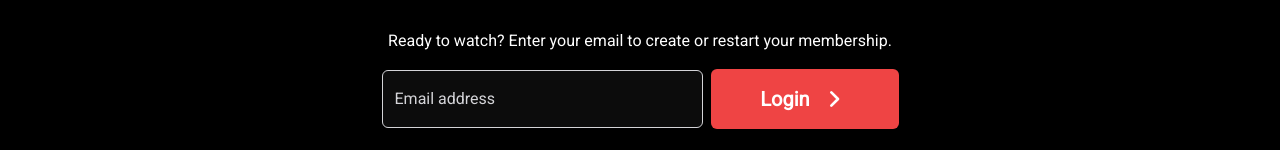
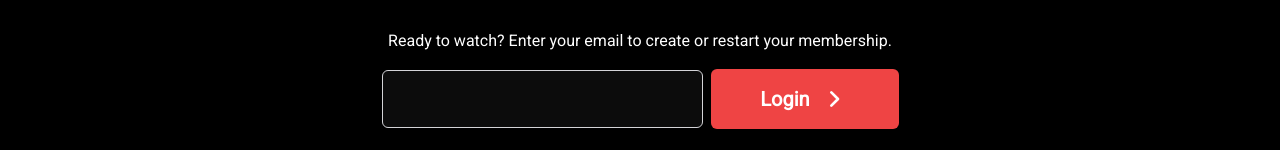
Before and after one commit to InakiCarcereny/netflix-clone, a Next.js app: page / in a window 1280 px wide. Shown: the part 2253-2403 px from the top of the page. Built offline with nearby package versions, Linux system fonts and the light colour scheme.

Commit message:
Implement email input field with validation using react-hook-form; update Input component to support flexible props

```diff
--- a/src/app/components/hero/Hero.tsx
+++ b/src/app/components/hero/Hero.tsx
@@ -1,8 +1,13 @@
+'use client';
+
 import { Netflix, ArrowRight } from '@/icons';
 import { Button, Input, P } from '@/components';
 import Link from 'next/link';
+import { useForm } from 'react-hook-form';
 
 export function Hero() {
+  const { register } = useForm();
+
   return (
     <section className='w-full h-[900px] bg-cover bg-center bg-no-repeat bg-[url("/hero.jpg")] relative'>
       <div className="flex flex-col mx-auto max-w-[1524px] w-full h-full gap-28">
@@ -32,7 +37,13 @@ export function Hero() {
           <div className="flex flex-col items-center gap-2">
             <P />
             <div className="flex items-center gap-4 w-full">
-              <Input />
+              <Input
+                placeholder="Email address"
+                //register={register}
+                error="Email address is required"
+                regex={/.+@.+\..+/}
+                type="email"
+              />
               <Button
                 label="Login"
                 className="px-2 py-2 flex items-center justify-center gap-2 h-[60px] w-[300px] text-xl"
--- a/src/app/components/input/Input.tsx
+++ b/src/app/components/input/Input.tsx
@@ -1,9 +1,34 @@
-export function Input() {
+import { FieldValues, Path, UseFormRegister } from 'react-hook-form';
+
+interface InputProps<T extends FieldValues> {
+  register: UseFormRegister<T>;
+  type?: string;
+  regex?: RegExp;
+  error: string;
+  placeholder: Path<T>;
+}
+
+export function Input<T extends FieldValues>({
+  register,
+  type,
+  regex,
+  error,
+  placeholder,
+}: InputProps<T>) {
   return (
     <input
-      type="text"
+      type={type}
       className="rounded-md border border-zinc-300 px-3 py-4 w-full placeholder:text-zinc-300 bg-[#1e1e1e]/40"
-      placeholder="Email address"
+      placeholder={placeholder}
+      // {...register(placeholder, {
+      //   required: `${placeholder} is required`,
+      //   ...(regex && {
+      //     pattern: {
+      //       value: regex,
+      //       message: `${placeholder} is not valid`,
+      //     },
+      //   }),
+      // })}
     />
   );
 }
```
